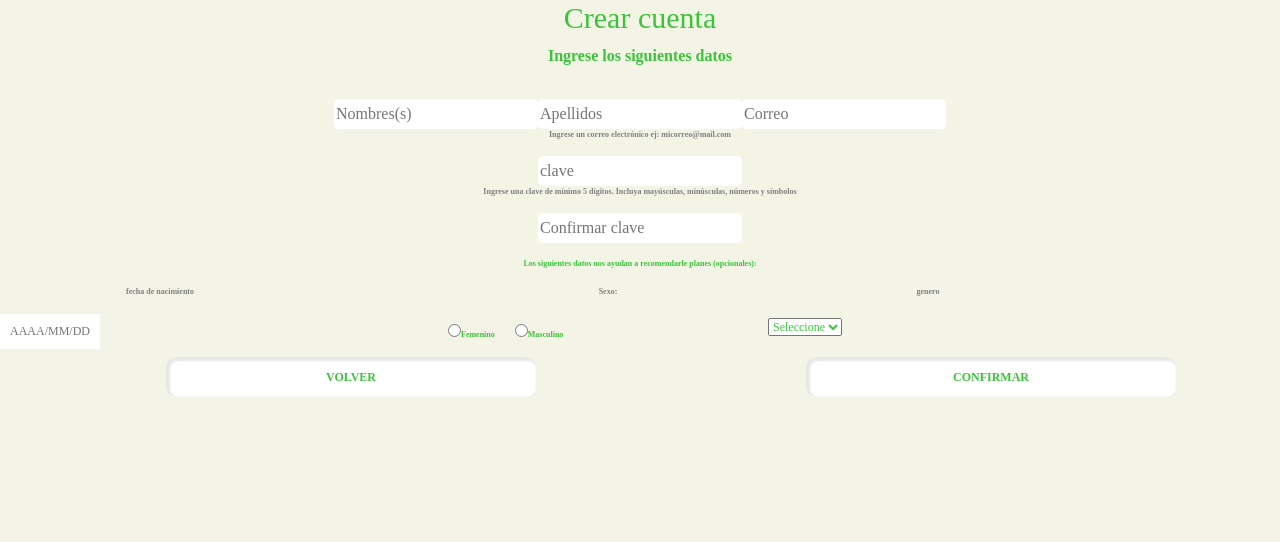
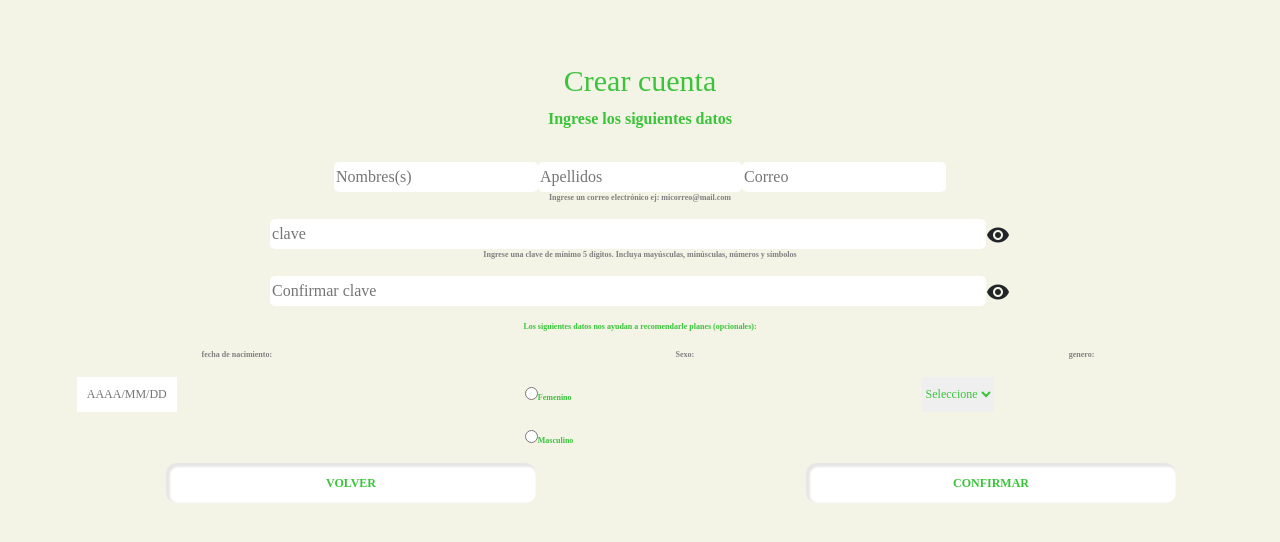
Before and after one commit to JEnriqueS/HealthLifeAlarm_Mobile, an Angular app in the folder HealthLifeAlarm/: page /crear_cuenta in a window 1280 px wide. Shown: the top 542 px of the page. Built offline with nearby package versions, Linux system fonts and the light colour scheme.

Commit message:
Ajuste paginas crear cuenta y login

```diff
--- a/HealthLifeAlarm/src/app/crear_cuenta/crear_cuenta.component.css
+++ b/HealthLifeAlarm/src/app/crear_cuenta/crear_cuenta.component.css
@@ -2,13 +2,14 @@ h2{
   text-align: center;
   color: #3AC43A;
   font-size: 30px;
+  margin-top: 5%;
 }
 
 #ingresarDatos{
   text-align: center;
 }
 
-#crear{
+#crear, #clave{
   margin-top: 15px;
   border: none;
   background-color: white;
@@ -38,6 +39,10 @@ p{
   text-align: center;
 }
 
+#clave{
+  width: 57%;
+}
+
 .col-6{
   padding-left: 13%;
 }
@@ -56,7 +61,7 @@ p{
 }
 
 #radioSexo{
-  display: inline;
+  display: block;
   margin-right: 20px;
 }
 
@@ -64,9 +69,11 @@ p{
   display: inline-block;
 }
 
-#generos{
+[name=genero]{
   color: #3AC43A;
   font-size: 0.75em;
+  border: none;
+  height: 35px;
 }
 
 #labelRadio{
@@ -82,12 +89,7 @@ p{
 .col-3{
   display: inline;
   padding: 0px;
-  margin: 0px;
-}
-
-#radio{
-  width: auto;
-  padding-left: 10%;
+  margin-left: 6%;
 }
 
 button{
--- a/HealthLifeAlarm/src/app/crear_cuenta/crear_cuenta.component.html
+++ b/HealthLifeAlarm/src/app/crear_cuenta/crear_cuenta.component.html
@@ -7,6 +7,8 @@
 
     <!-- Bootstrap CSS -->
     <link href="https://cdn.jsdelivr.net/npm/bootstrap@5.0.2/dist/css/bootstrap.min.css" rel="stylesheet" integrity="sha384-EVSTQN3/azprG1Anm3QDgpJLIm9Nao0Yz1ztcQTwFspd3yD65VohhpuuCOmLASjC" crossorigin="anonymous">
+
+    <link href="https://fonts.googleapis.com/icon?family=Material+Icons" rel="stylesheet">
 
     <title>Hello, world!</title>
   </head>
@@ -24,13 +26,15 @@
     </div>
     <div class="row">
       <div id="confirmarEliminar">
-        <input type="text" id="crear" name="usuario" placeholder="Nombres(s)">
-        <input type="text" id="crear" name="usuario" placeholder="Apellidos">
-        <input type="text" id="crear" name="usuario" placeholder="Correo">
+        <input matInput type="text" id="crear" name="usuario" placeholder="Nombres(s)">
+        <input matInput type="text" id="crear" name="usuario" placeholder="Apellidos">
+        <input matInput type="text" id="crear" name="usuario" placeholder="Correo">
         <p id="hint">Ingrese un correo electrónico ej: micorreo@mail.com</p>
-        <input type="text" id="crear" name="usuario" placeholder="clave">
+        <input matInput type="text" id="clave" name="usuario" placeholder="clave">
+        <mat-icon style="vertical-align: middle;">remove_red_eye</mat-icon>
         <p id="hint">Ingrese una clave de mínimo 5 dígitos. Incluya mayúsculas, minúsculas, números y símbolos</p>
-        <input type="text" id="crear" name="usuario" placeholder="Confirmar clave">
+        <input matInput type="text" id="clave" name="usuario" placeholder="Confirmar clave">
+        <mat-icon style="vertical-align: middle;">remove_red_eye</mat-icon>
       </div>
     </div>
     <div class="row">
@@ -40,7 +44,7 @@
     </div>
     <div class="row">
       <div class="col-3">
-        <p id="birth">fecha de nacimiento</p>
+        <p id="birth">fecha de nacimiento:</p>
         <input type="text" id="nacimiento" name="usuario" placeholder="AAAA/MM/DD">
       </div>
       <div class="col-3" id="datosOpcionales">
@@ -65,17 +69,14 @@
         </div>
       </div>
       <div class="col-3">
-        <p id="genero">genero</p>
-        <select name="genero" id="generos">
+        <p id="genero">genero:</p>
+        <select name="genero">
           <option value="seleccionar" selected>Seleccione</option>
           <option value="hombre">Hombre</option>
           <option value="mujer">Mujer</option>
         </select>
       </div>
     </div>
-
-
-
     <div class="row" id="buttons">
       <div class="col-6">
         <button type="button" id="btn_volver" [routerLink]="['/']">VOLVER</button>
--- a/HealthLifeAlarm/src/app/crear_cuenta/crear_cuenta.module.ts
+++ b/HealthLifeAlarm/src/app/crear_cuenta/crear_cuenta.module.ts
@@ -2,13 +2,21 @@ import { NgModule } from '@angular/core';
 import { CommonModule } from '@angular/common';
 import { Crear_cuentaComponent } from './crear_cuenta.component';
 import { AppRoutingModule } from '../app-routing.module';
+import { MatIconModule } from '@angular/material/icon';
+import {MatInputModule} from '@angular/material/input';
+
+const uiModules = [
+  MatInputModule,
+  MatIconModule
+];
 
 @NgModule({
   imports: [
     CommonModule,
-    AppRoutingModule
+    AppRoutingModule,
+    uiModules
   ],
   declarations: [Crear_cuentaComponent],
-  exports: [Crear_cuentaComponent]
+  exports: [Crear_cuentaComponent, uiModules]
 })
 export class Crear_cuentaModule { }
--- a/HealthLifeAlarm/src/app/login/login.component.css
+++ b/HealthLifeAlarm/src/app/login/login.component.css
@@ -10,6 +10,10 @@
 
 h1{
   text-align: center;
+}
+
+.display-1{
+  text-transform: lowercase !important;
 }
 
 #textfield{
@@ -54,7 +58,6 @@ button{
   border: none;
   font-size: 0.75em;
   font-weight: bold;
-  text-transform: lowercase;
   box-shadow:inset 2px 2px 2px 2px #1F7E1E;
 }
 
--- a/HealthLifeAlarm/src/app/login/login.component.html
+++ b/HealthLifeAlarm/src/app/login/login.component.html
@@ -14,17 +14,17 @@
   <div class="container-fluid">
     <div class="row">
       <div class="col-12" id="titulo">
-        <h1 class="display-1">HealthLife Alarm</h1>
+        <h1 class="display-1" style="text-transform: lowercase !important;">HealthLife Alarm</h1>
       </div>
     </div>
     <div class="row">
       <div id="textfield">
-        <input type="text" id="usuario" name="usuario" placeholder="Usuario">
+        <input matInput type="text" id="usuario" name="usuario" placeholder="Usuario">
       </div>
     </div>
     <div class="row">
       <div id="textfield">
-        <input type="text" id="clave" name="clave" placeholder="Contraseña">
+        <input matInput type="text" id="clave" name="clave" placeholder="Contraseña">
       </div>
     </div>
     <div class="row">
--- a/HealthLifeAlarm/src/app/login/login.module.ts
+++ b/HealthLifeAlarm/src/app/login/login.module.ts
@@ -2,13 +2,20 @@ import { NgModule } from '@angular/core';
 import { CommonModule } from '@angular/common';
 import { LoginComponent } from './login.component';
 import { AppRoutingModule } from '../app-routing.module';
+import {MatInputModule} from '@angular/material/input';
+
+const uiModules = [
+  MatInputModule
+];
+
 
 @NgModule({
   imports: [
     CommonModule,
-    AppRoutingModule
+    AppRoutingModule,
+    uiModules
   ],
   declarations: [LoginComponent],
-  exports: [LoginComponent]
+  exports: [LoginComponent, uiModules]
 })
 export class LoginModule { }
```
